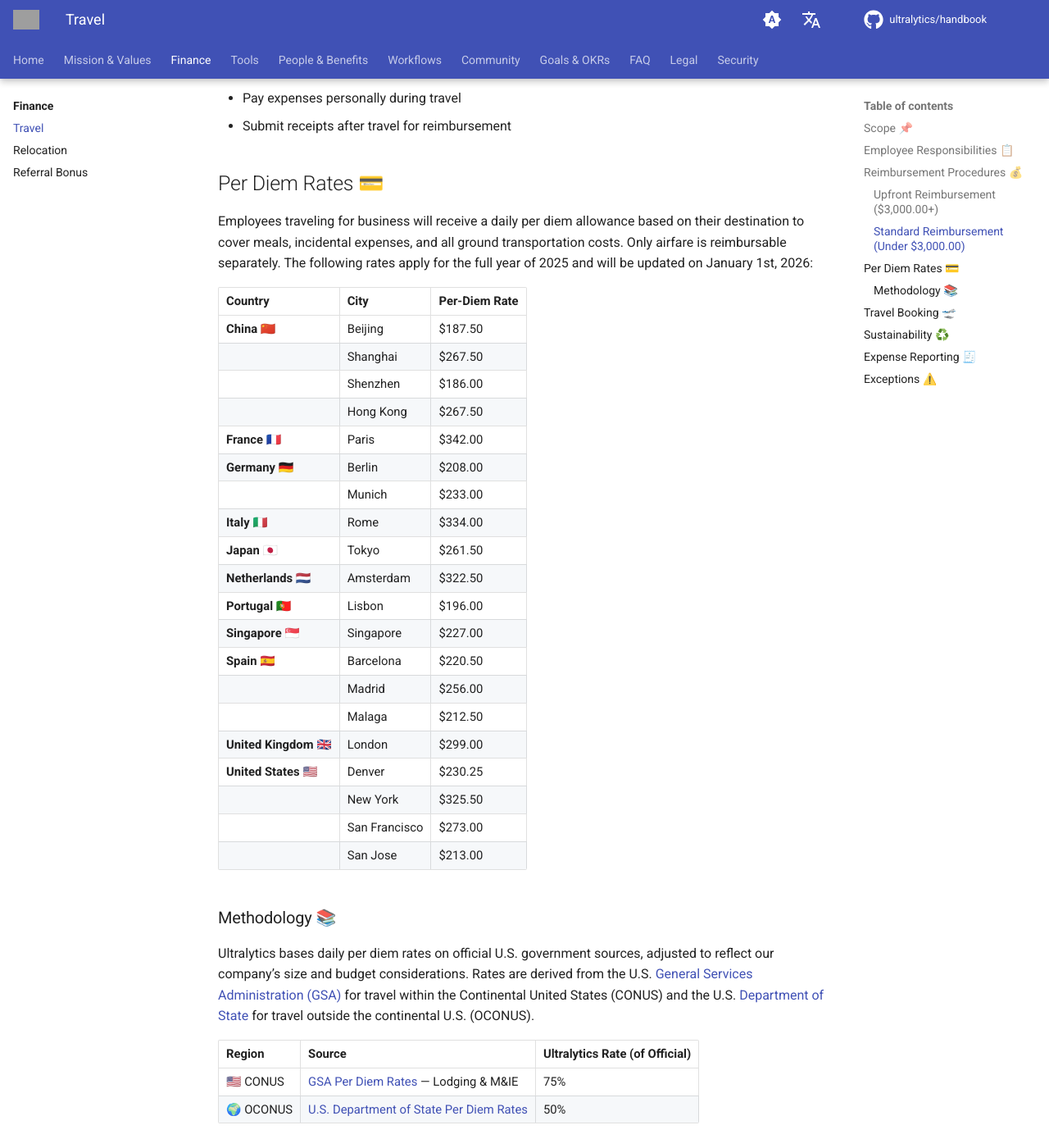
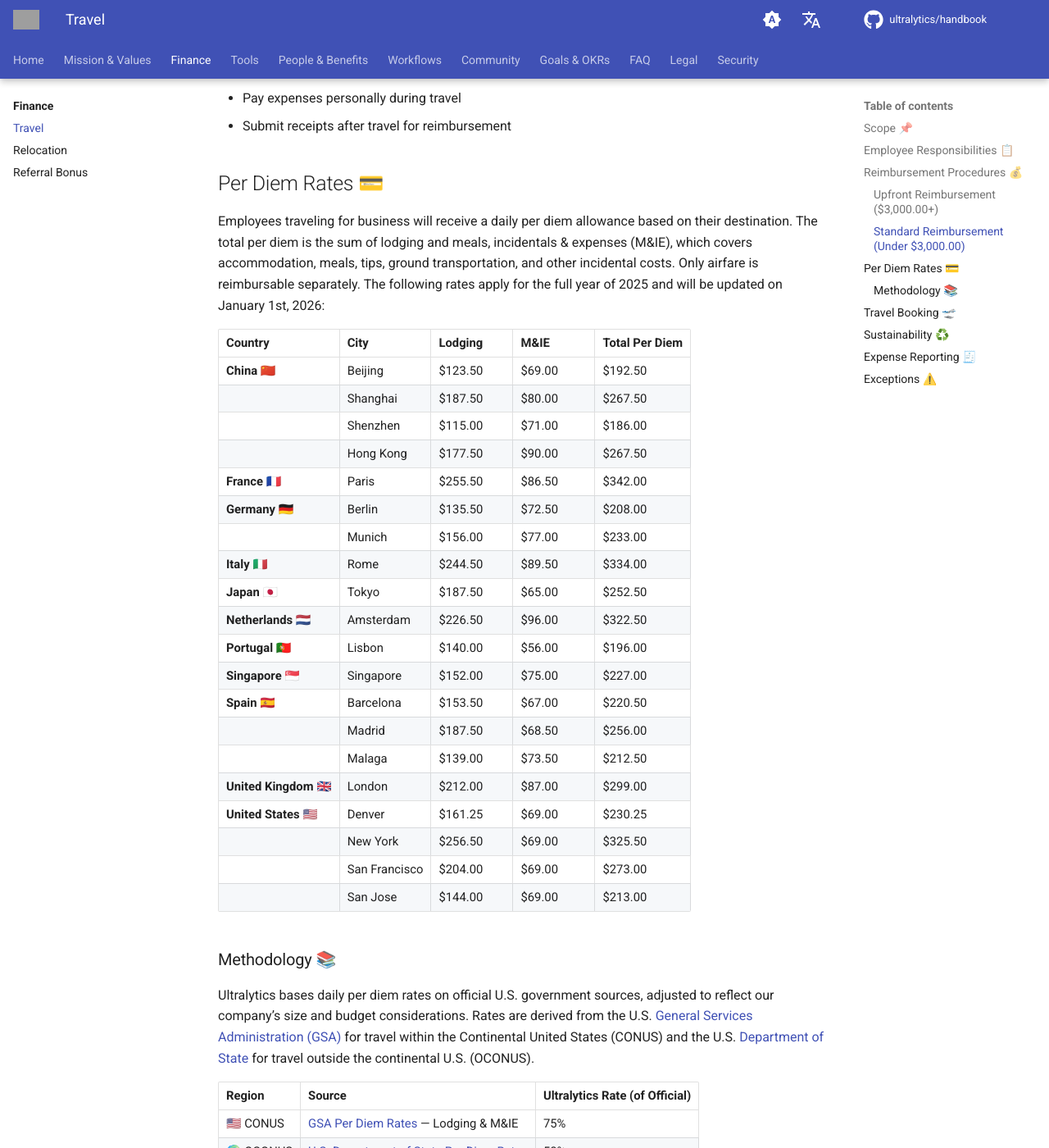
Before and after one commit to ultralytics/handbook, an MkDocs documentation site: the page built from docs/en/finance/travel.md, in a window 1280 px wide and 1400 px high, scrolled down 808 px. Shown: the whole window at 82% size. Built offline with MkDocs 1.6.1 and Material for MkDocs 9.7.7, drawn with Linux system fonts in a browser that asks for light colours; comment, search, counter and statistics services are not loaded; grey boxes are pictures that could not be loaded.

Commit message:
New travel policy MI&E splits (#167)
Co-authored-by: UltralyticsAssistant <web@ultralytics.com>

```diff
--- a/docs/en/finance/travel.md
+++ b/docs/en/finance/travel.md
@@ -30,30 +30,30 @@ This policy applies to all employees of [Ultralytics](https://www.ultralytics.co
 
 ## Per Diem Rates 💳
 
-Employees traveling for business will receive a daily per diem allowance based on their destination to cover meals, incidental expenses, and all ground transportation costs. Only airfare is reimbursable separately. The following rates apply for the full year of 2025 and will be updated on January 1st, 2026:
+Employees traveling for business will receive a daily per diem allowance based on their destination. The total per diem is the sum of lodging and meals, incidentals & expenses (M&IE), which covers accommodation, meals, tips, ground transportation, and other incidental costs. Only airfare is reimbursable separately. The following rates apply for the full year of 2025 and will be updated on January 1st, 2026:
 
-| Country               | City          | Per-Diem Rate |
-| --------------------- | ------------- | ------------- |
-| **China 🇨🇳**          | Beijing       | $187.50       |
-|                       | Shanghai      | $267.50       |
-|                       | Shenzhen      | $186.00       |
-|                       | Hong Kong     | $267.50       |
-| **France 🇫🇷**         | Paris         | $342.00       |
-| **Germany 🇩🇪**        | Berlin        | $208.00       |
-|                       | Munich        | $233.00       |
-| **Italy 🇮🇹**          | Rome          | $334.00       |
-| **Japan 🇯🇵**          | Tokyo         | $261.50       |
-| **Netherlands 🇳🇱**    | Amsterdam     | $322.50       |
-| **Portugal 🇵🇹**       | Lisbon        | $196.00       |
-| **Singapore 🇸🇬**      | Singapore     | $227.00       |
-| **Spain 🇪🇸**          | Barcelona     | $220.50       |
-|                       | Madrid        | $256.00       |
-|                       | Malaga        | $212.50       |
-| **United Kingdom 🇬🇧** | London        | $299.00       |
-| **United States 🇺🇸**  | Denver        | $230.25       |
-|                       | New York      | $325.50       |
-|                       | San Francisco | $273.00       |
-|                       | San Jose      | $213.00       |
+| Country               | City          | Lodging | M&IE   | Total Per Diem |
+| --------------------- | ------------- | ------- | ------ | -------------- |
+| **China 🇨🇳**          | Beijing       | $123.50 | $69.00 | $192.50        |
+|                       | Shanghai      | $187.50 | $80.00 | $267.50        |
+|                       | Shenzhen      | $115.00 | $71.00 | $186.00        |
+|                       | Hong Kong     | $177.50 | $90.00 | $267.50        |
+| **France 🇫🇷**         | Paris         | $255.50 | $86.50 | $342.00        |
+| **Germany 🇩🇪**        | Berlin        | $135.50 | $72.50 | $208.00        |
+|                       | Munich        | $156.00 | $77.00 | $233.00        |
+| **Italy 🇮🇹**          | Rome          | $244.50 | $89.50 | $334.00        |
+| **Japan 🇯🇵**          | Tokyo         | $187.50 | $65.00 | $252.50        |
+| **Netherlands 🇳🇱**    | Amsterdam     | $226.50 | $96.00 | $322.50        |
+| **Portugal 🇵🇹**       | Lisbon        | $140.00 | $56.00 | $196.00        |
+| **Singapore 🇸🇬**      | Singapore     | $152.00 | $75.00 | $227.00        |
+| **Spain 🇪🇸**          | Barcelona     | $153.50 | $67.00 | $220.50        |
+|                       | Madrid        | $187.50 | $68.50 | $256.00        |
+|                       | Malaga        | $139.00 | $73.50 | $212.50        |
+| **United Kingdom 🇬🇧** | London        | $212.00 | $87.00 | $299.00        |
+| **United States 🇺🇸**  | Denver        | $161.25 | $69.00 | $230.25        |
+|                       | New York      | $256.50 | $69.00 | $325.50        |
+|                       | San Francisco | $204.00 | $69.00 | $273.00        |
+|                       | San Jose      | $144.00 | $69.00 | $213.00        |
 
 ### Methodology 📚
 
```
